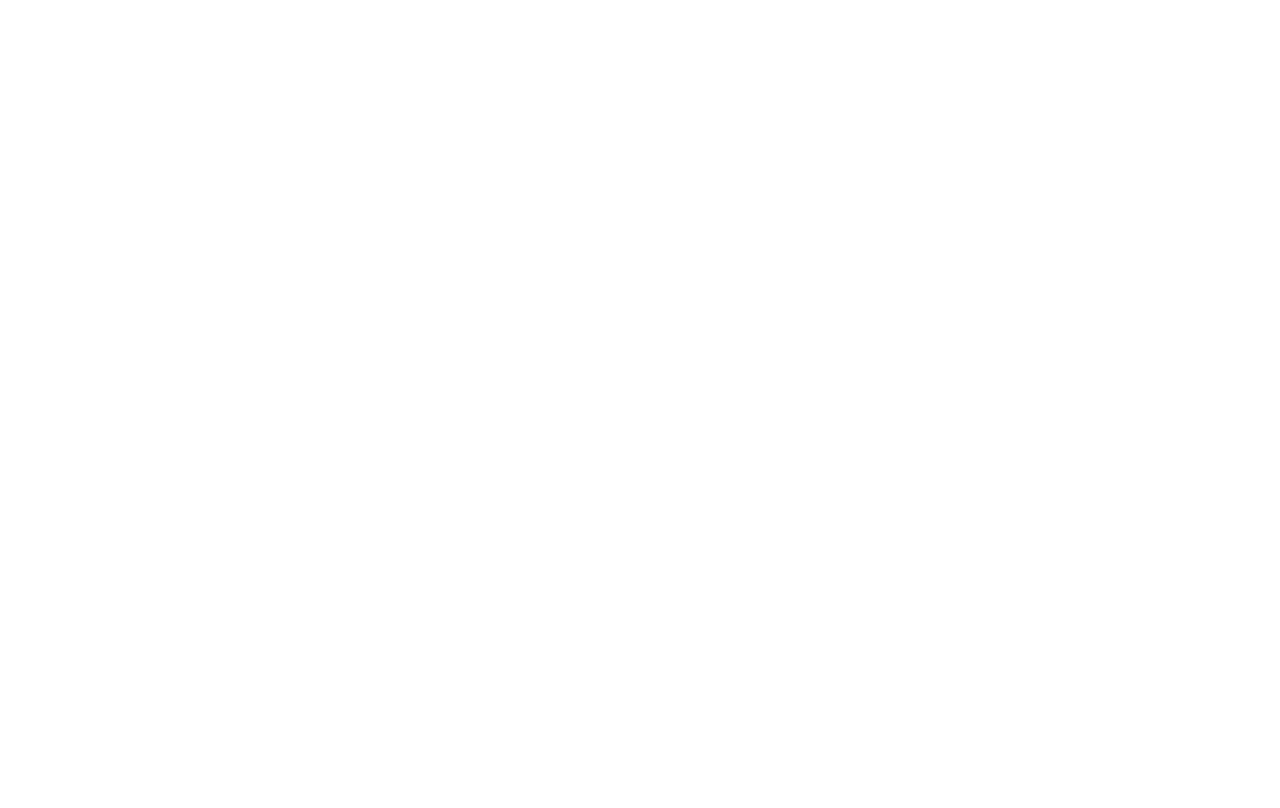
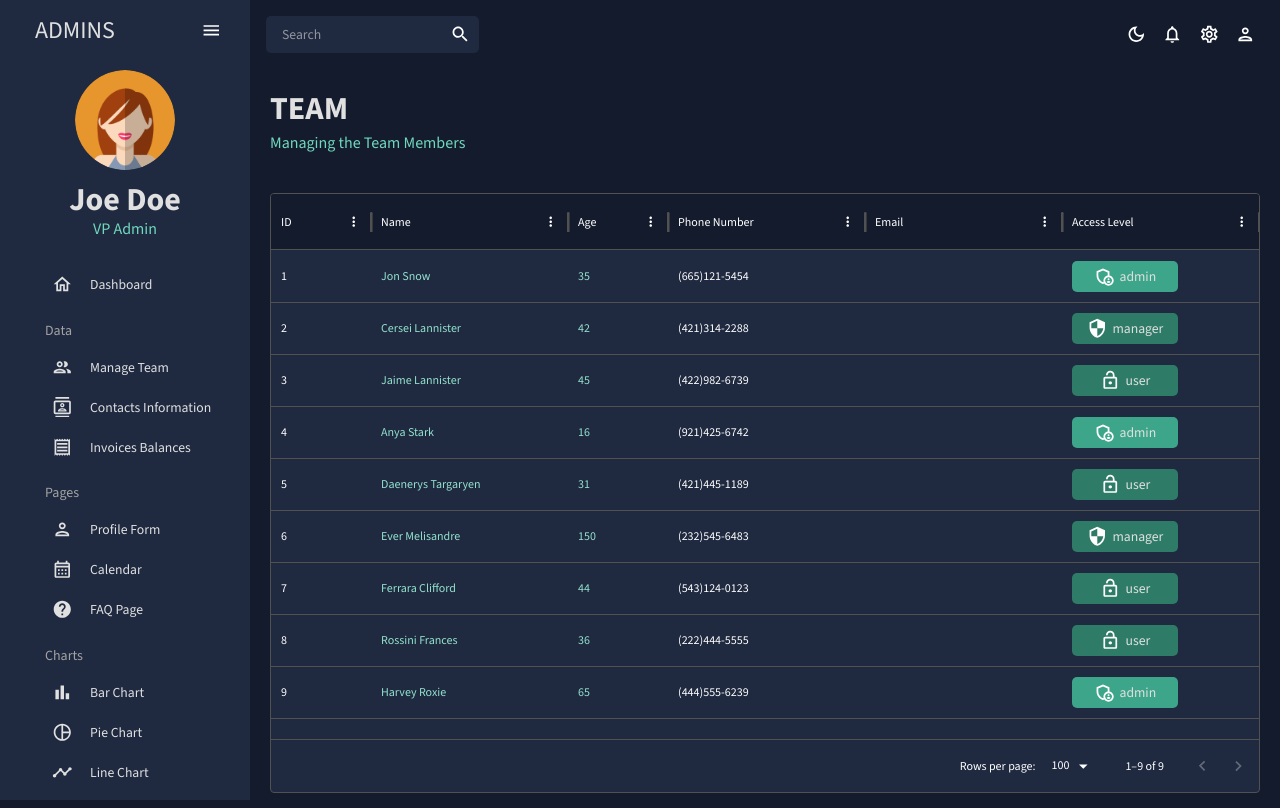
Before and after one commit to merveyyildiz/react-admin-dasthboard, a React (Create React App) app: page /team in a window 1280 px wide. Before the commit this address had no page. Built offline with nearby package versions, Linux system fonts and the light colour scheme.

Commit message:
Team page created

```diff
--- a/src/App.js
+++ b/src/App.js
@@ -1,10 +1,10 @@
 import { ColorModeContext, useMode } from "./theme";
 import { CssBaseline, ThemeProvider } from "@mui/material";
-import { Routes, Route } from "react-router-dom";
+import { BrowserRouter, Routes, Route } from "react-router-dom";
 import Topbar from "./layouts/Topbar";
 import SideBar from "./layouts/Sidebar";
 import Dashboard from "./pages/dashboard";
-// import Team from "./scenes/team";
+import Team from "./pages/team";
 // import Invoices from "./scenes/invoices";
 // import Contacts from "./scenes/contacts";
 // import Bar from "./scenes/bar";
@@ -28,8 +28,8 @@
             <Topbar />
             <Routes>
               <Route path="/" element={<Dashboard />} />
-              {/* <Route path="/team" element={<Team />} />
-              <Route path="/invoices" element={<Invoices />} />
+              <Route path="/team" element={<Team />} />
+              {/*<Route path="/invoices" element={<Invoices />} />
               <Route path="/contacts" element={<Contacts />} />
               <Route path="/bar" element={<Bar />} />
               <Route path="/form" element={<Form />} />
@@ -43,7 +43,6 @@
         </div>
       </ThemeProvider>
     </ColorModeContext.Provider>
-
   );
 }
 
--- a/src/index.js
+++ b/src/index.js
@@ -2,15 +2,13 @@
 import ReactDOM from 'react-dom/client';
 import './index.css';
 import App from './App';
-import { BrowserRouter, Routes, Route } from 'react-router-dom';
+import { BrowserRouter } from 'react-router-dom';
 
 const root = ReactDOM.createRoot(document.getElementById('root'));
 root.render(
   <React.StrictMode>
     <BrowserRouter>
-      <Routes>
-        <Route index path="/" element={<App/>}/>
-      </Routes>
+      <App />
     </BrowserRouter>
   </React.StrictMode>
 );
--- a/src/layouts/Sidebar.jsx
+++ b/src/layouts/Sidebar.jsx
@@ -25,9 +25,9 @@
       style={{ color: colors.grey[100] }}
       onClick={() => setSelected(title)}
       icon={icon}
+      component={<Link to={to} />}
     >
       <Typography>{title}</Typography>
-      <Link to={to} />
     </MenuItem>
   );
 };
--- /dev/null
+++ b/src/pages/team/index.jsx
@@ -0,0 +1,99 @@
+import { Box, Typography, useTheme } from "@mui/material";
+import { DataGrid } from "@mui/x-data-grid";
+import { tokens } from "../../theme";
+import { mockDataTeam } from "../../data/mockData";
+import AdminPanelSettingsOutlinedIcon from "@mui/icons-material/AdminPanelSettingsOutlined";
+import LockOpenOutlinedIcon from "@mui/icons-material/LockOpenOutlined";
+import SecurityOutlinedIcon from "@mui/icons-material/SecurityOutlined";
+import Header from "../../components/Header";
+
+const Team = () => {
+  const theme = useTheme();
+  const colors = tokens(theme.palette.mode);
+
+  const columns = [
+    { field: "id", headerName: "ID" },
+    {
+      field: "name",
+      headerName: "Name",
+      flex: 1,
+      cellClassName: "name-column-cell",
+    },
+    {
+      field: "age",
+      headerName: "Age",
+      type: "number",
+      headerAlign: "left",
+      align: "left",
+      cellClassName: "name-column-cell",
+    },
+    {
+      field: "phone",
+      headerName: "Phone Number",
+      flex: 1,
+    },
+    {
+      field: "Email",
+      headerName: "Email",
+      flex: 1,
+    },
+    {
+      field: "access",
+      headerName: "Access Level",
+      flex: 1,
+      renderCell: ({ row: { access } }) => {
+        return (
+          <Box
+            width="60%"
+            m="10px 0"
+            p="5px"
+            display="flex"
+            justifyContent="center"
+            backgroundColor={
+              access === "admin"
+                ? colors.greenAccent[600]
+                : colors.greenAccent[700]
+            }
+            borderRadius="5px"
+          >
+            {access === "admin" && <AdminPanelSettingsOutlinedIcon />}
+            {access === "manager" && <SecurityOutlinedIcon />}
+            {access === "user" && <LockOpenOutlinedIcon />}
+
+            <Typography color={colors.grey[100]} sx={{ ml: "5px" }}>
+              {access}
+            </Typography>
+          </Box>
+        );
+      },
+    },
+  ];
+  return (
+    <Box m="20px">
+      <Header title="TEAM" subtitle="Managing the Team Members" />
+      <Box
+        m="40px 0 0 0"
+        height="75vh"
+        sx={{
+          "& .MuiDataGrid-root": {
+            backgroundColor: colors.primary[400],
+          },
+          "& .MuiDataGrid-container--top [role=row]": {
+            backgroundColor: colors.primary[400],
+          },
+          "& .name-column-cell": {
+            color: colors.greenAccent[300],
+          },
+        }}
+      >
+        <DataGrid
+          className="responsive-data-grid"
+          rows={mockDataTeam}
+          columns={columns}
+        />
+      </Box>
+    </Box>
+  );
+};
+
+export default Team;
```
